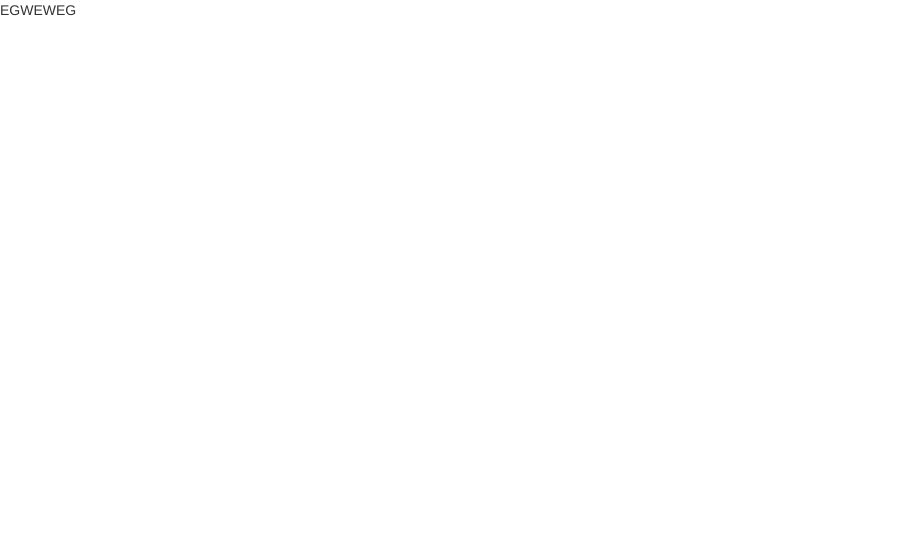
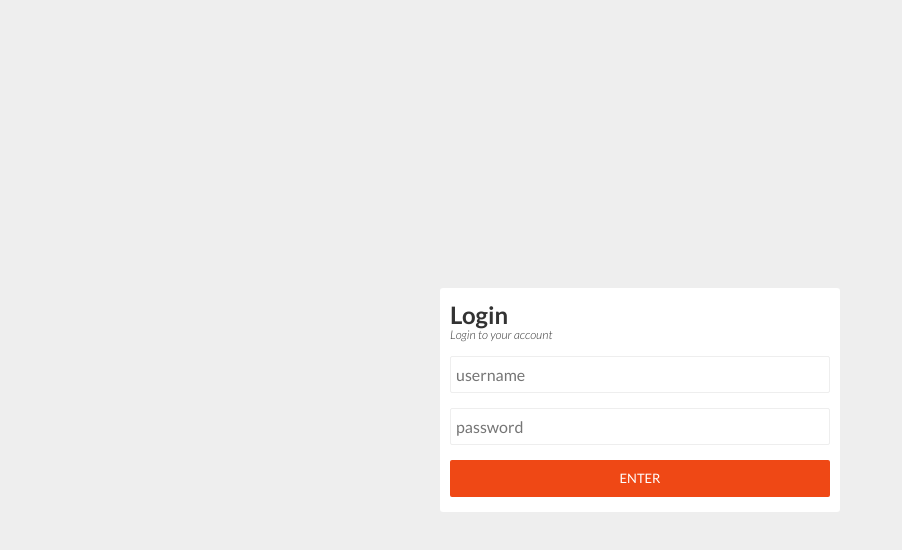
Before and after one commit to pratikraj26/HR-Intelligence, a website: page client/index.html in a window 1280 px wide. Shown: the whole page, without its empty margins (0-902 px from the left). Drawn offline with nearby package versions, Linux system fonts and the light colour scheme; some packages are replaced by stand-ins of ours.

Commit message:
login page

```diff
--- /dev/null
+++ b/client/css/style.css
@@ -0,0 +1,112 @@
+/*
+projects : HR-Intelligence
+author : The Concept Crew
+date : 03 july, 2017
+*/
+
+/* reset */
+
+html, body, div, span, applet, object, iframe,
+h1, h2, h3, h4, h5, h6, p, blockquote, pre,
+a, abbr, acronym, address, big, cite, code,
+del, dfn, em, img, ins, kbd, q, s, samp,
+small, strike, strong, sub, sup, tt, var,
+b, u, i, center,
+dl, dt, dd, ol, ul, li,
+fieldset, form, label, legend,
+table, caption, tbody, tfoot, thead, tr, th, td,
+article, aside, canvas, details, embed,
+figure, figcaption, footer, header, hgroup,
+menu, nav, output, ruby, section, summary,
+time, mark, audio, video {
+	margin: 0;
+	padding: 0;
+	border: 0;
+	font-size: 100%;
+	font: inherit;
+	vertical-align: baseline;
+}
+/* HTML5 display-role reset for older browsers */
+article, aside, details, figcaption, figure,
+footer, header, hgroup, menu, nav, section {
+	display: block;
+}
+body {
+	line-height: 1;
+}
+ol, ul {
+	list-style: none;
+}
+blockquote, q {
+	quotes: none;
+}
+blockquote:before, blockquote:after,
+q:before, q:after {
+	content: '';
+	content: none;
+}
+table {
+	border-collapse: collapse;
+	border-spacing: 0;
+}
+
+/* body */
+body {
+	background: #eee;
+	display: flex;
+	height: 100%;
+	font-family: 'Lato', sans-serif;
+}
+
+/* login */
+#main{
+	display: flex;
+	min-height: 100vh;
+	flex: 1;
+}
+#loginContainer{
+	display: flex;
+	align-items: center;
+	justify-content: center;
+	flex:1;
+}
+#login{
+	width:400px;
+	min-height: 200px;
+	background: #fff;
+	border-radius: 3px;
+	padding: 15px 10px;
+	display: flex;
+	flex-direction: column;
+}
+#login h1{
+	font-size: 24px;
+	font-weight: 700;
+}
+#login h1 span{
+	display: block;
+	font-size: 12px;
+	font-weight: 300;
+	font-style: italic;
+	margin-top: 2px;
+}
+#login .inputBox{
+	width: 100%;
+	margin-top: 15px;
+}
+
+#login .inputBox input{
+	border-radius: 2px;
+	border:1px solid #eee;
+	width: 100%;
+	padding:8px 5px;
+}
+#login .inputBox input[type="button"]{
+	background: #ef4815;
+	color: #fff;
+	font-size: 13px;
+	text-transform: uppercase;
+	padding:12px;
+	border-radius: 2px;
+	border:0;
+}
--- a/client/index.html
+++ b/client/index.html
@@ -3,7 +3,9 @@
 <head>
   <meta charset="utf-8">
   <title>HR Intelligence</title>
+  <link href="https://fonts.googleapis.com/css?family=Lato:300,300i,400,700,900" rel="stylesheet">
   <link rel="stylesheet" href= "https://maxcdn.bootstrapcdn.com/bootstrap/3.3.7/css/bootstrap.min.css"/>
+  <link rel="stylesheet" href= "css/style.css"/>
   <script src="node_modules/angular/angular.js"></script>
   <script src="node_modules/angular-route/angular-route.js"></script>
   <script src="js/app.js"></script>
@@ -14,7 +16,7 @@
 
   </nav>
 
-  <div ng-view></div>
+  <div id="main" ng-view></div>
   <script src="js/controllers/loginController.js"></script>
   <script src="js/controllers/landingController.js"></script>
   <script src="js/controllers/listController.js"></script>
--- a/client/views/login.html
+++ b/client/views/login.html
@@ -1 +1,14 @@
-<div>EGWEWEG</div>
+<div id="loginContainer">
+	<div id="login">
+		<h1>Login<span>Login to your account</span></h1>
+		<div class="inputBox">
+			<input type="text" name="username" placeholder="username">
+		</div>
+		<div class="inputBox">
+			<input type="password" name="username" placeholder="password">
+		</div>
+		<div class="inputBox">
+			<input type="button" name="username" value="Enter">
+		</div>
+	</div>
+</div>
```
